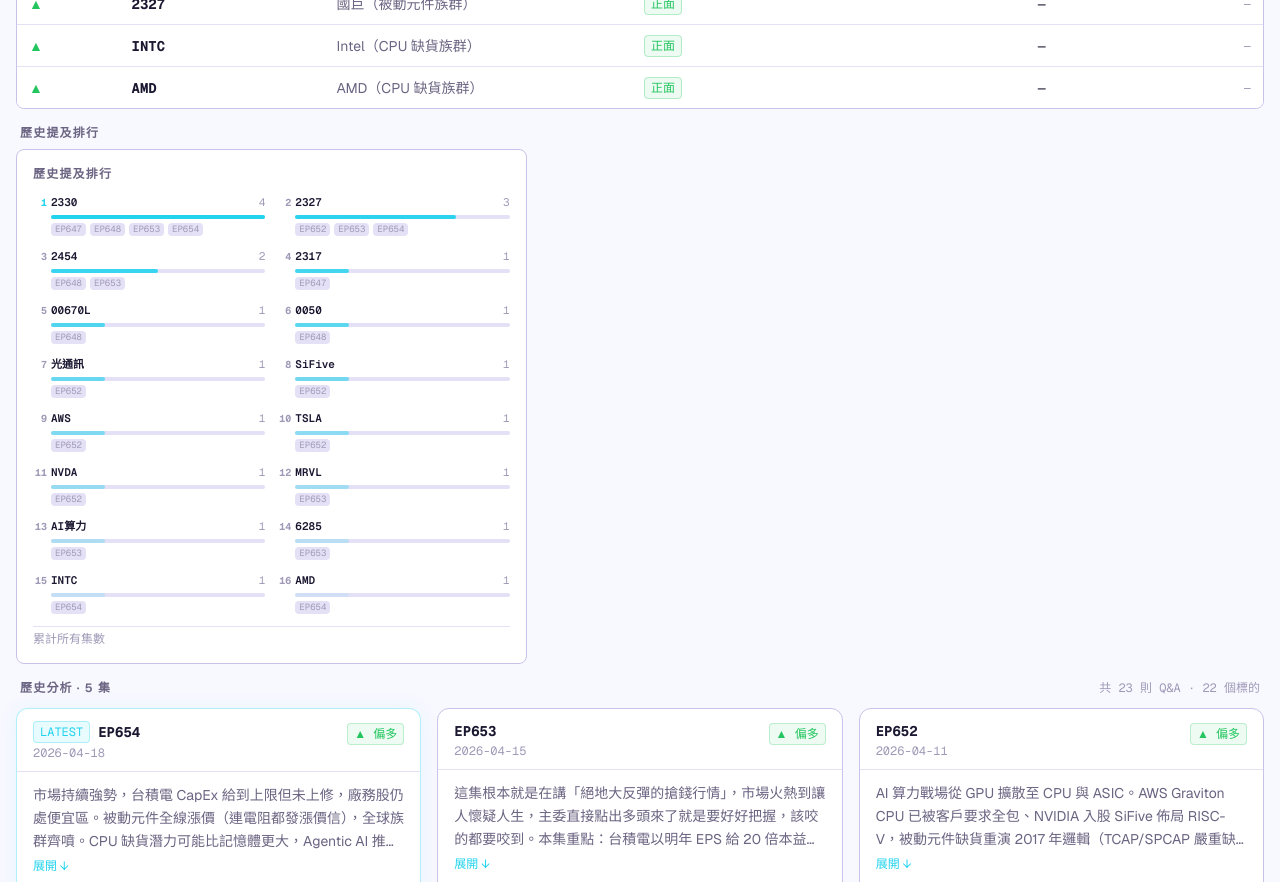
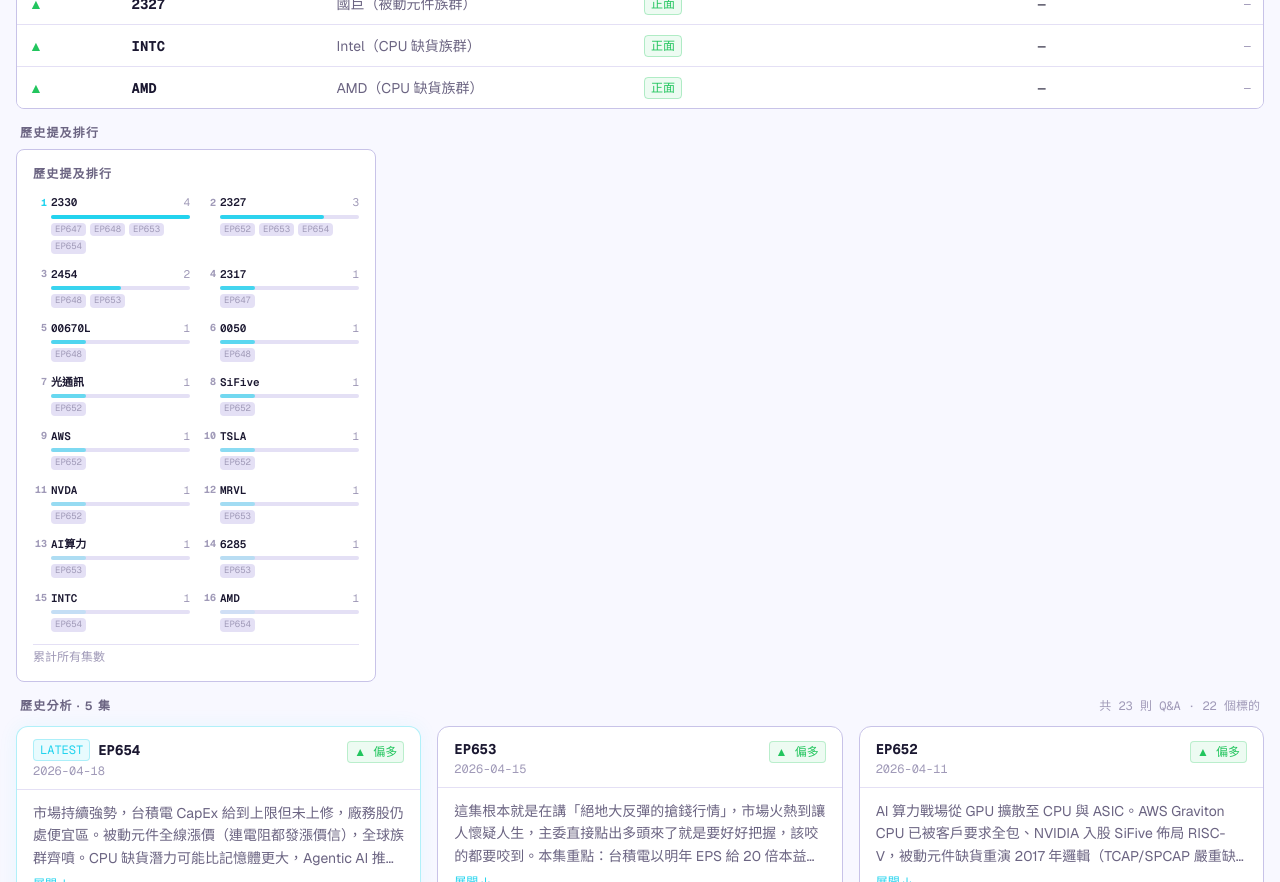
Before and after one commit to camille5534/stock-gooaye, a Next.js app: page / in a window 1280 px wide. Shown: the part 580-1462 px from the top of the page. Built offline with nearby package versions, Linux system fonts and the light colour scheme.

Commit message:
歷史排行改用 max-width 限制寬度，不隨頁面撐寬

```diff
--- a/app/page.tsx
+++ b/app/page.tsx
@@ -243,8 +243,7 @@
         </div>
 
         {/* ══ Row 3：歷史排行 ══ */}
-        <div className="grid grid-cols-12 gap-4">
-          <div className="col-span-12 md:col-span-5 flex flex-col gap-2">
+        <div className="flex flex-col gap-2" style={{ maxWidth: '360px' }}>
           <h2
             className="text-xs font-semibold tracking-widest uppercase px-1"
             style={{ color: 'var(--fg-muted)' }}
@@ -252,7 +251,6 @@
             歷史提及排行
           </h2>
           <StockRanking rankings={history.rankings} />
-          </div>
         </div>
 
         {/* ══ Row 3：歷史集數卡片 ══ */}
```
Lines whose indentation alone changed are shown as unchanged.
